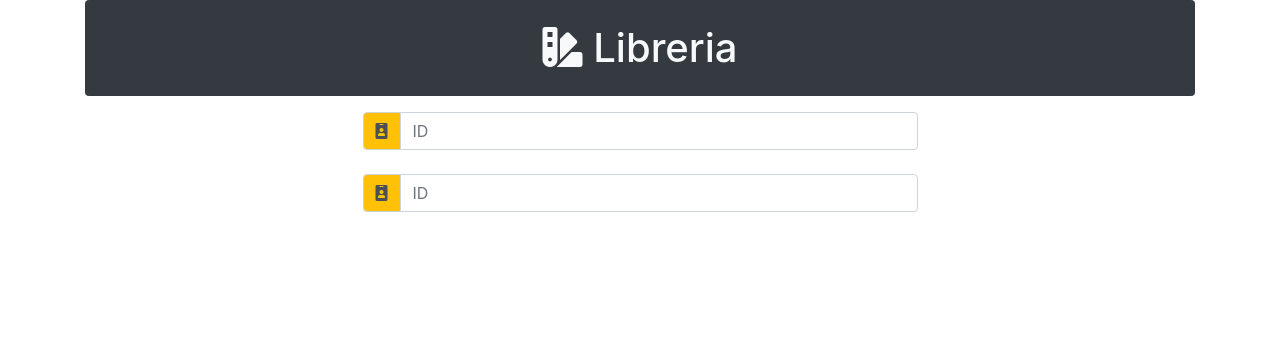
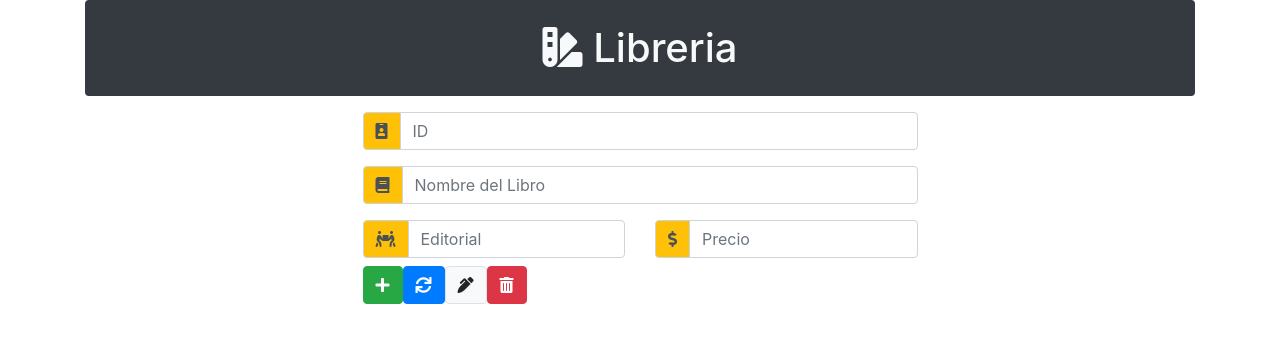
Before and after one commit to luisfor/biblioteca-php, a PHP site: page / in a window 1280 px wide. Shown: the top 343 px of the page. Run offline with PHP 8.4, Linux system fonts and the light colour scheme; some libraries are stand-ins or nearby versions.

Commit message:
agregando botones
agregando botones por medio de funciones como componentes

```diff
--- a/componentes/componentes.php
+++ b/componentes/componentes.php
@@ -1,12 +1,19 @@
 <?php
-	function inputElementos(){
+	function inputElementos($icono, $placeholder, $name, $value){
 		$elementos = "<div class=\"input-group mb-2\">
 							<div class=\"input-group-prepend\">
-								<div class=\"input-group-text bg-warning\"><i class=\"fa fa-id-badge\"></i></div>
+								<div class=\"input-group-text bg-warning\">$icono</div>
 							</div>
-							<input type=\"text\" autocomplete=\"off\" class=\"form-control\" name=\"\" id=\"idnombre\" placeholder=\"ID\">
+							<input type=\"text\" autocomplete=\"off\" class=\"form-control\" name='$name' id=\"idnombre\" placeholder='$placeholder' value='$value'>
 						</div>";
 						echo $elementos;
 	}
 
+	function buttonElementos($idBoton, $estiloBoton, $texto, $name, $atributos){
+		$botones = "
+			<button name='$name' '$atributos' class='$estiloBoton' id='$idBoton'>$texto</button>
+		";
+		echo $botones;
+	}
+
 ?>
--- a/index.php
+++ b/index.php
@@ -19,11 +19,25 @@
 			<h1 class="py-4 bg-dark text-light rounded"><i class="fa fa-swatchbook"></i> Libreria</h1>
 			<div class="d-flex justify-content-center">
 				<form action="" method="post" accept-charset="utf-8" class="w-50">
-					<div class="py-2">
-						<?php inputElementos(); ?>
+					<div class="pt-2">
+						<?php inputElementos("<i class='fa fa-id-badge'></i>", "ID","Id_libro", ""); ?>
 					</div>
 					<div class="pt-2">
-						<?php inputElementos(); ?>
+						<?php inputElementos("<i class='fa fa-book'></i>", "Nombre del Libro","nombre_libro", ""); ?>
+					</div>
+					<div class="row pt-2">
+						<div class="col">
+							<?php inputElementos("<i class='fa fa-people-carry'></i>", "Editorial","editorial_libro", ""); ?>
+						</div>
+						<div class="col">
+							<?php inputElementos("<i class='fa fa-dollar-sign'></i>", "Precio","precio_libro", ""); ?>
+						</div>
+					</div>
+					<div class="d-flex">
+						<?php buttonElementos("btn-create", "btn btn-success", "<i class='fa fa-plus'></i>", "crear", "data-toggle='tooltip' data-placement='bottom' title='Crear'"); ?>
+						<?php buttonElementos("btn-read", "btn btn-primary", "<i class='fa fa-sync'></i>", "leer", "data-toggle='tooltip' data-placement='bottom' title='leer'"); ?>
+						<?php buttonElementos("btn-update", "btn btn-light border", "<i class='fa fa-pen-alt'></i>", "editar", "data-toggle='tooltip' data-placement='bottom' title='Editar'"); ?>
+						<?php buttonElementos("btn-delete", "btn btn-danger", "<i class='fa fa-trash-alt'></i>", "eliminar", "data-toggle='tooltip' data-placement='bottom' title='Eliminar'"); ?>
 					</div>
 				</form>
 			</div>
```
